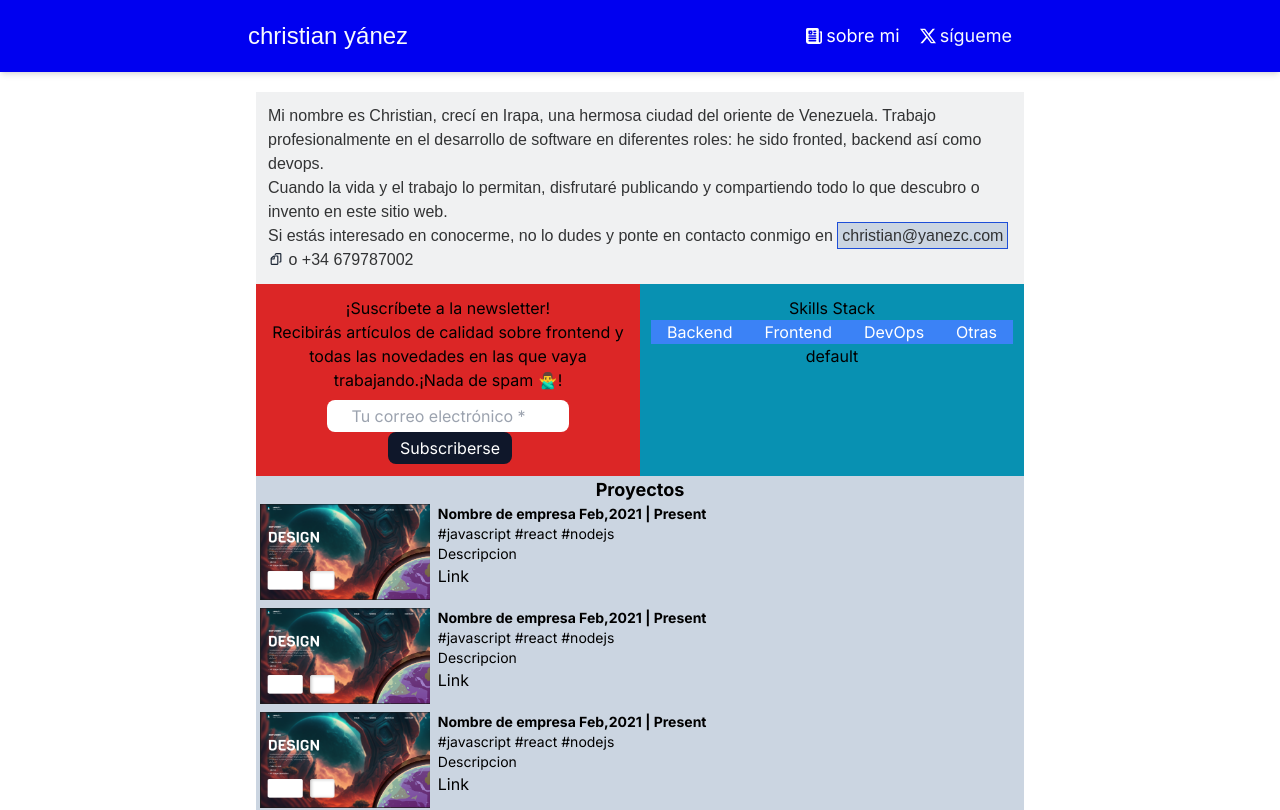
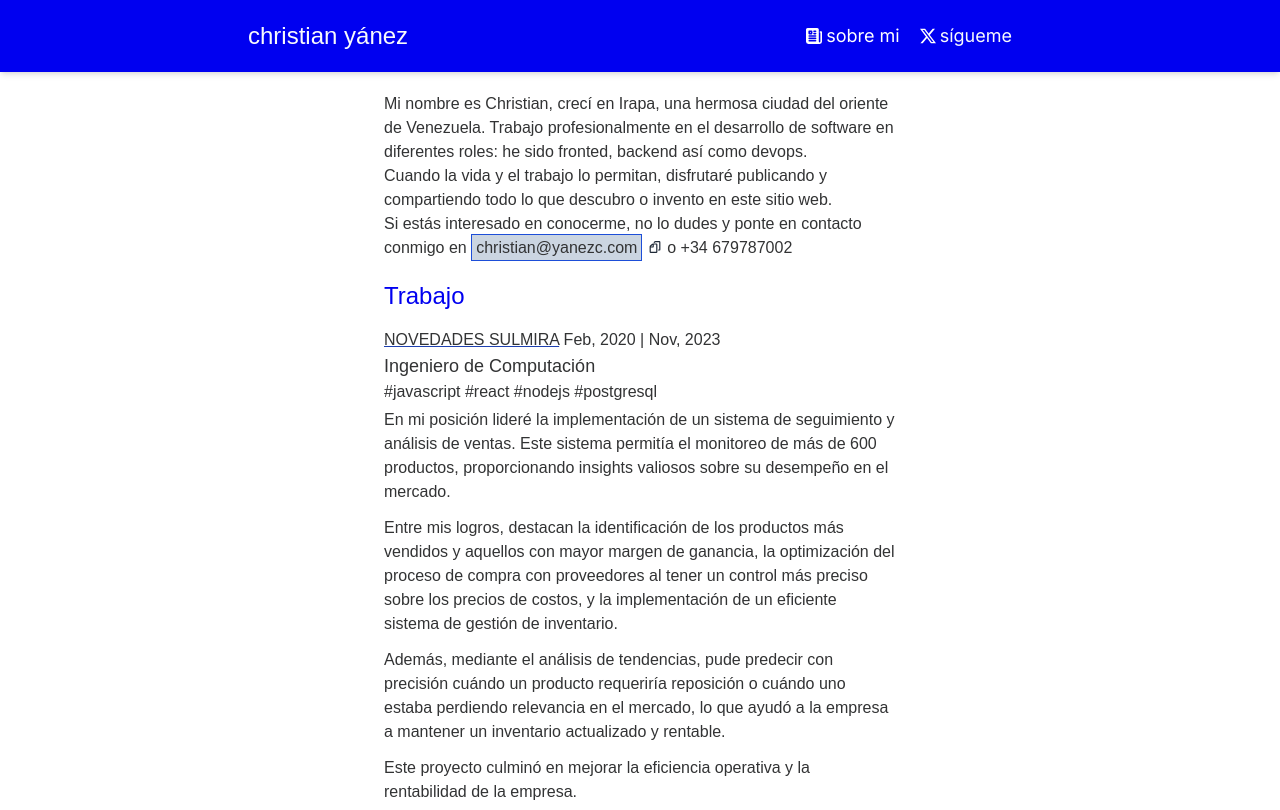
Before and after one commit to zergote/site, a Next.js app: page / in a window 1280 px wide. Shown: the top 810 px of the page. Built offline with nearby package versions, Linux system fonts and the light colour scheme; a web font is replaced by a local one.

Commit message:
feat: :sparkles: move component work experience to home

```diff
--- a/src/app/about/page.tsx
+++ b/src/app/about/page.tsx
@@ -1,7 +1,6 @@
 
 import Image from "next/image"
 import ChristianY from "../../../public/christian_yanez.jpg"
-import WorkExperience from "@/components/WorkExperienceBox/WorkExperience"
 
 export default function About() {
   return (
@@ -30,7 +29,6 @@ export default function About() {
         </div>
       </div>
       <div>
-        <WorkExperience />
       </div>
     </div >
   )
--- a/src/app/page.tsx
+++ b/src/app/page.tsx
@@ -4,13 +4,15 @@ import PersonOverview from "@/components/PersonOverview/PersonOverview";
 import ProjectsGallery from "@/components/ProjectsGallery/ProjectsGallery";
 import StackSkills from "@/components/StackSkills/StackSkills";
 import SubscripctionBox from "@/components/SubscriptionBox/SubscriptionBox";
+import WorkExperience from "@/components/WorkExperienceBox/WorkExperience";
 
 export default function Home() {
   //max-w-screen-2xl
   return (
     <div className="min-w-96">
+      <PersonOverview />
+      <WorkExperience />
       <div className="containner ml-4 mr-4 pt-5 max-w-screen-sm md:max-w-screen-md lg:max-w-screen-md sm:mx-auto">
-        <PersonOverview />
         <div className="flex flex-col sm:flex-row">
           <SubscripctionBox />
           <StackSkills />
--- a/src/components/PersonOverview/PersonOverview.tsx
+++ b/src/components/PersonOverview/PersonOverview.tsx
@@ -12,8 +12,8 @@ export default function PersonOverview() {
   }
 
   return (
-    <div className="bg-[#f0f1f2] text-[#323334] ">
-      <div className="flex flex-col rounded-lg p-3 font-aino">
+    <div className="text-[#323334] containner ml-4 mr-4 pt-5 max-w-screen-sm md:max-w-screen-md sm:ml-6 md:ml-24 lg:ml-32 lg:mr-32 xl:ml-96 xl:mr-96 lg:max-w-screen-md sm:mx-auto">
+      <div className="flex flex-col rounded-lg font-aino">
         <p>Mi nombre es Christian, crecí en Irapa, una hermosa ciudad del oriente de Venezuela. Trabajo profesionalmente en el desarrollo de software en diferentes roles: he sido fronted, backend así como devops.</p>
         <p>Cuando la vida y el trabajo lo permitan, disfrutaré publicando y compartiendo todo lo que descubro o invento en este sitio web.</p>
         <div>
```
